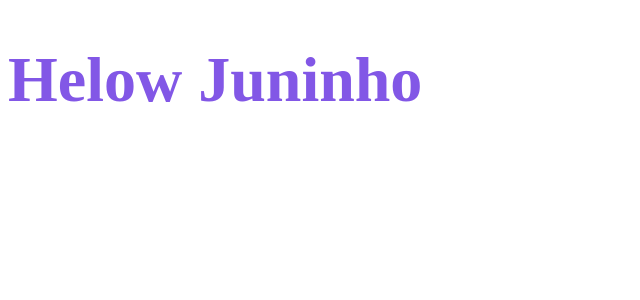
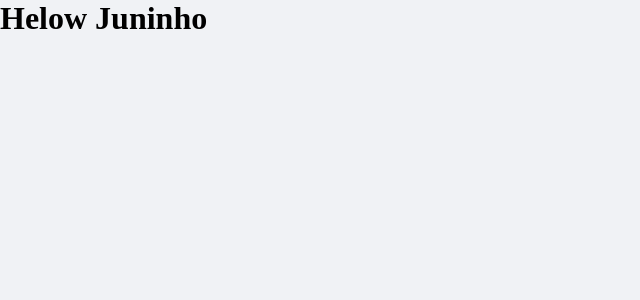
Before and after one commit to JonatanPaes/dtmoney, a React (Create React App) app: page / in a window 1280 px wide. Shown: the top 300 px of the page, without its empty margins (0-640 px from the left). Built offline with nearby package versions, Linux system fonts and the light colour scheme.

Commit message:
Criando estilos globais

```diff
--- a/public/index.html
+++ b/public/index.html
@@ -3,6 +3,8 @@
   <head>
     <meta charset="utf-8" />
     <meta name="viewport" content="width=device-width, initial-scale=1" />
+
+    <link rel="shortcut icon" href="favicon.png" type="image/png">
 
     <title>dtmoney</title>
   </head>
--- a/src/App.tsx
+++ b/src/App.tsx
@@ -1,14 +1,11 @@
-import styled from "styled-components";
-
-const Title = styled.h1`
-  color: #8257e6;
-  font-size: 64px;
-`;
+import { GlobalStyle } from "./styles/global";
 
 export function App() {
   return (
     <div className="App">
-      <Title> Helow Juninho</Title>
+      <h1> Helow Juninho</h1>
+
+      <GlobalStyle />
     </div>
   );
 }
--- /dev/null
+++ b/src/styles/global.ts
@@ -0,0 +1,47 @@
+import { createGlobalStyle } from 'styled-components';
+
+export const GlobalStyle = createGlobalStyle`
+
+  :root {
+    --background: #f0f2f5;
+    --red: #e52e40;
+    --blue: #5429cc;
+
+    --blue-light: #6933ff;
+
+    --text-title: #363f5f;
+    --text-body: #969cb3;
+
+    --shape: #fff;
+  }
+
+  * {
+    margin: 0;
+    padding: 0;
+    box-sizing: 0;
+  }
+
+  html {
+    @media (max-width: 1080px) {
+      font-size: 93.75%;
+    }
+
+    @media (max-width: 720px) {
+      font-size: 87.5%;
+    }
+  }
+
+  body {
+    background: var(--background);
+    -webkit-font-smoothing: antialiased;
+  }
+
+  button {
+    cursor: pointer;
+  }
+
+  [disabled] {
+    opacity: 0.6;
+    cursor: not-allowed;
+  }
+`
```
